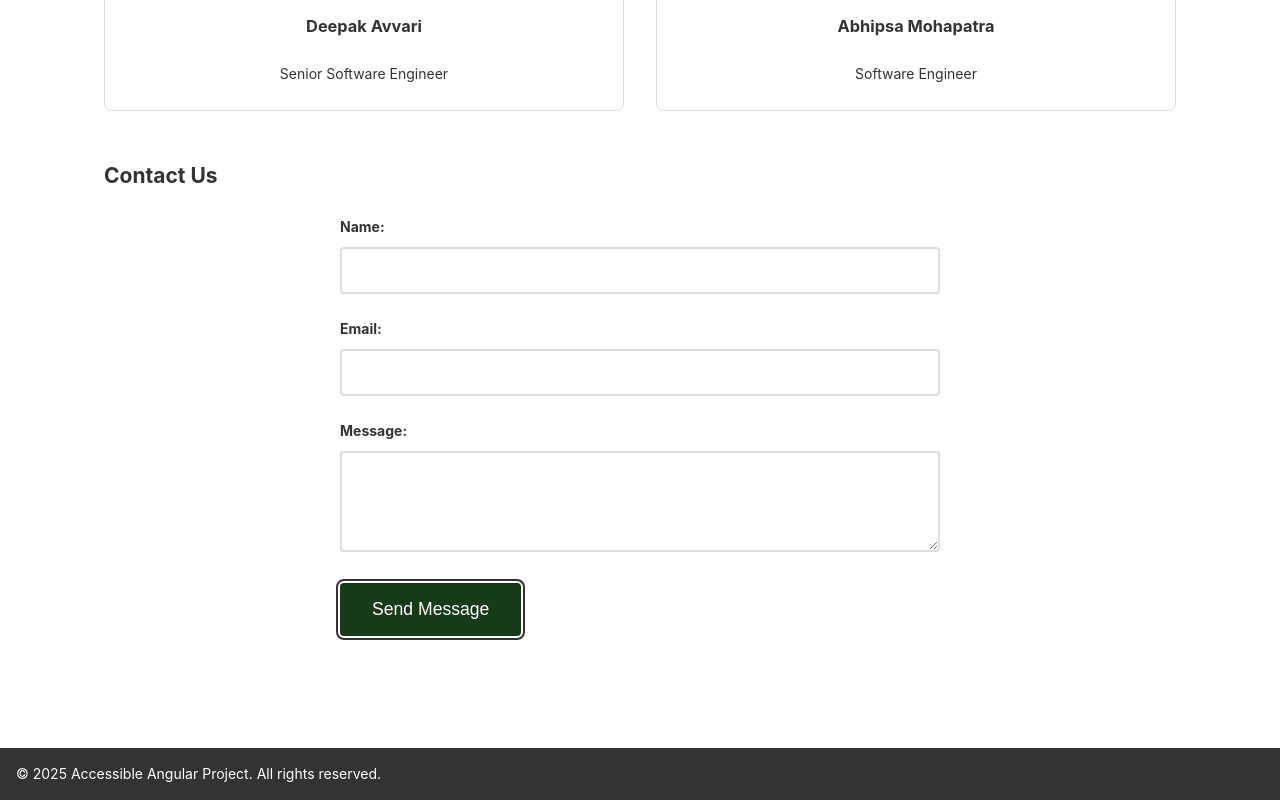
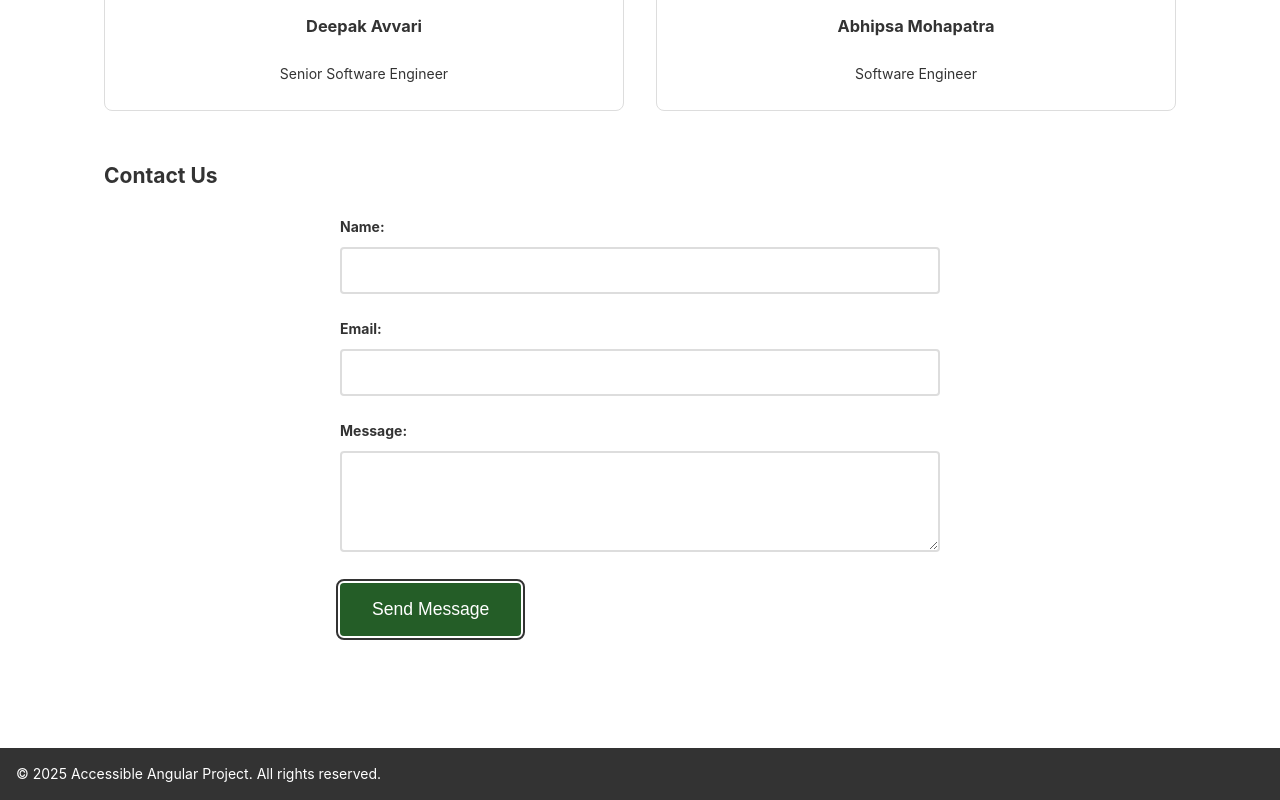
Before and after one commit to davvari-infoblox/Web4All-A11y.Audit.POC, an Angular app: page /about in a window 1280 px wide. In both pictures the pointer is over the button "Send Message". Shown: the part 565-1365 px from the top of the page. Built offline with nearby package versions, Linux system fonts and the light colour scheme.

Commit message:
introduced genuine issues

```diff
--- a/src/app/components/about/about.component.css
+++ b/src/app/components/about/about.component.css
@@ -102,7 +102,7 @@ textarea:focus-visible {
 
 .submit-button:hover,
 .submit-button:focus {
-  background-color: #173b18; /* Even darker green for hover/focus state */
+  background-color: #245d27;
   outline: 2px solid #333;
   outline-offset: 2px;
 }
```
